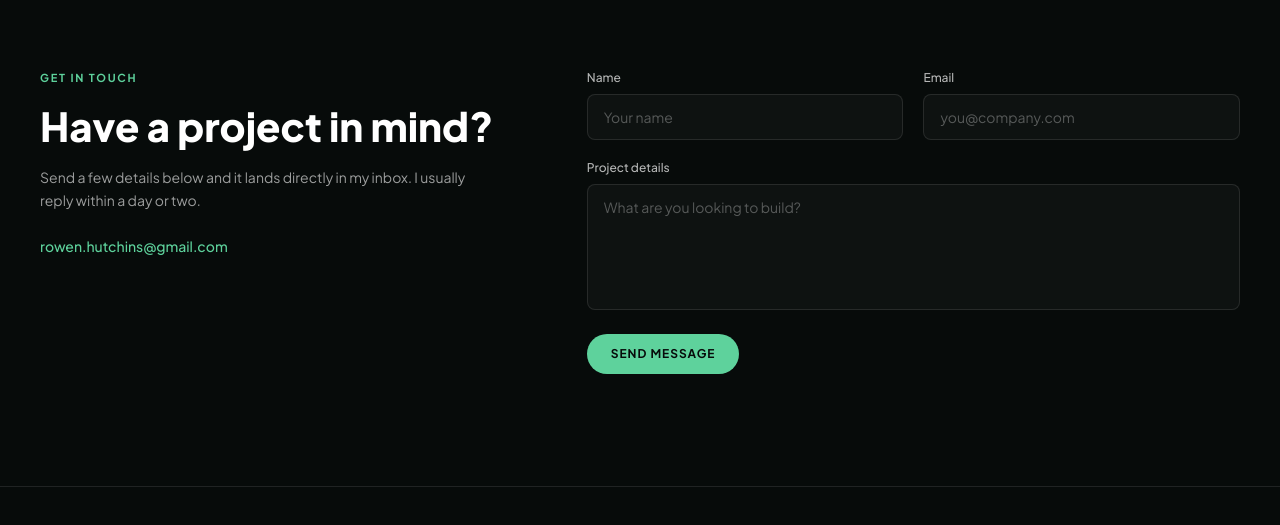
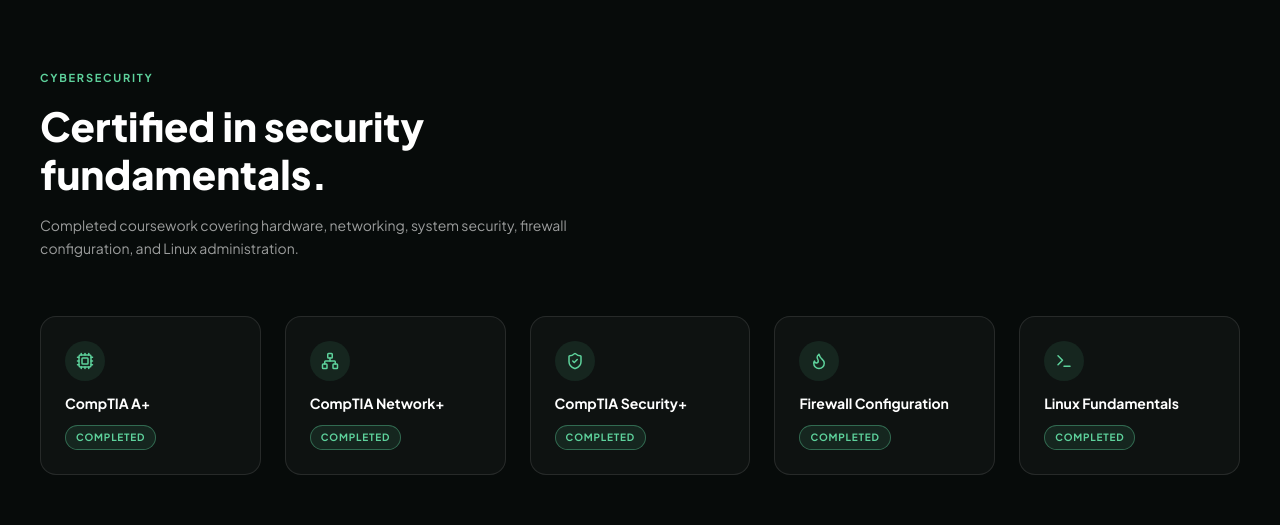
Before and after one commit to rowenhutchins-cmd/Portfolio, a Next.js app: page / in a window 1280 px wide. Shown: the part 1097-1622 px from the top of the page. Built offline with nearby package versions, Linux system fonts and the light colour scheme; no server answers.

Commit message:
made changes for cybersecurity paths and updated the resume/about/home

```diff
--- a/src/app/(site)/about/page.tsx
+++ b/src/app/(site)/about/page.tsx
@@ -48,9 +48,19 @@
 
 const skills = [
   { group: "Front-End", items: ["HTML", "CSS", "JavaScript", "React"] },
-  { group: "Back-End", items: ["Node.js", "Express (in progress)"] },
+  { group: "Back-End", items: ["Python"] },
   { group: "Databases", items: ["MySQL"] },
   { group: "Tools", items: ["Git", "GitHub"] },
+  {
+    group: "Security",
+    items: [
+      "CompTIA A+",
+      "CompTIA Network+",
+      "CompTIA Security+",
+      "Firewall configuration",
+      "Linux fundamentals",
+    ],
+  },
   {
     group: "Other",
     items: [
@@ -59,6 +69,14 @@
       "Inventory and logistics tracking software",
     ],
   },
+];
+
+const certifications = [
+  { name: "CompTIA A+", status: "Completed" },
+  { name: "CompTIA Network+", status: "Completed" },
+  { name: "CompTIA Security+", status: "Completed" },
+  { name: "Firewall Configuration", status: "Completed" },
+  { name: "Linux Fundamentals", status: "Completed" },
 ];
 
 const AboutPage = () => {
@@ -186,6 +204,30 @@
 
       <section className="border-t border-white/10 bg-ink py-20 lg:py-28">
         <div className="mx-auto max-w-7xl px-6 lg:px-10">
+          <h2 className="mb-10 text-heading-3 font-extrabold text-white lg:mb-14">
+            Certifications
+          </h2>
+
+          <div className="flex flex-col gap-6">
+            {certifications.map((cert) => (
+              <div
+                key={cert.name}
+                className="flex flex-wrap items-center justify-between gap-3 border-l border-white/10 pl-4"
+              >
+                <h3 className="text-base font-bold text-white">
+                  {cert.name}
+                </h3>
+                <span className="inline-flex w-fit items-center rounded-full border border-accent/40 bg-accent/10 px-2.5 py-1 text-[10px] font-bold uppercase tracking-[0.08em] text-accent">
+                  {cert.status}
+                </span>
+              </div>
+            ))}
+          </div>
+        </div>
+      </section>
+
+      <section className="border-t border-white/10 bg-ink py-20 lg:py-28">
+        <div className="mx-auto max-w-7xl px-6 lg:px-10">
           <h2 className="mb-6 text-heading-3 font-extrabold text-white">
             Education
           </h2>
--- a/src/app/(site)/page.tsx
+++ b/src/app/(site)/page.tsx
@@ -1,4 +1,5 @@
 import Contact from "@/components/Contact";
+import Certifications from "@/components/Home/Certifications";
 import Hero from "@/components/Home/Hero";
 import { Metadata } from "next";
 
@@ -12,6 +13,7 @@
   return (
     <>
       <Hero />
+      <Certifications />
       <Contact />
     </>
   );
--- a/src/app/(site)/resume/page.tsx
+++ b/src/app/(site)/resume/page.tsx
@@ -10,14 +10,27 @@
 
 const technicalSkills = [
   { label: "Front-End", value: "HTML/CSS, JavaScript, React" },
-  { label: "Back-End", value: "Node.js, Express (in progress)" },
+  { label: "Back-End", value: "Python" },
   { label: "Databases", value: "MySQL" },
   { label: "Tools", value: "Git, GitHub" },
+  {
+    label: "Security",
+    value:
+      "CompTIA A+, CompTIA Network+, CompTIA Security+, Firewall configuration, Linux fundamentals",
+  },
   {
     label: "Other",
     value:
       "Hardware and network troubleshooting, systems diagnostics, inventory and logistics tracking software",
   },
+];
+
+const certifications = [
+  "CompTIA A+",
+  "CompTIA Network+",
+  "CompTIA Security+",
+  "Firewall Configuration",
+  "Linux Fundamentals",
 ];
 
 const experience = [
@@ -141,6 +154,22 @@
           </div>
 
           <div>
+            <h2 className="mb-4 text-sm font-bold uppercase tracking-[0.08em] text-accent">
+              Certifications
+            </h2>
+            <div className="flex flex-wrap gap-2">
+              {certifications.map((cert) => (
+                <span
+                  key={cert}
+                  className="inline-flex items-center rounded-full border border-accent/40 bg-accent/10 px-3 py-1 text-xs font-bold uppercase tracking-[0.08em] text-accent"
+                >
+                  {cert}
+                </span>
+              ))}
+            </div>
+          </div>
+
+          <div>
             <h2 className="mb-3 text-sm font-bold uppercase tracking-[0.08em] text-accent">
               Projects
             </h2>
--- /dev/null
+++ b/src/components/Home/Certifications/index.tsx
@@ -0,0 +1,64 @@
+import { Cpu, Flame, Network, ShieldCheck, Terminal } from "lucide-react";
+
+const CERTIFICATIONS = [
+  {
+    icon: Cpu,
+    name: "CompTIA A+",
+  },
+  {
+    icon: Network,
+    name: "CompTIA Network+",
+  },
+  {
+    icon: ShieldCheck,
+    name: "CompTIA Security+",
+  },
+  {
+    icon: Flame,
+    name: "Firewall Configuration",
+  },
+  {
+    icon: Terminal,
+    name: "Linux Fundamentals",
+  },
+];
+
+const Certifications = () => {
+  return (
+    <section className="border-t border-white/10 bg-ink py-20 lg:py-28">
+      <div className="mx-auto max-w-7xl px-6 lg:px-10">
+        <div className="flex flex-col gap-4">
+          <span className="text-[11px] font-bold uppercase tracking-[0.16em] text-accent">
+            Cybersecurity
+          </span>
+          <h2 className="max-w-2xl text-heading-3 font-extrabold text-white">
+            Certified in security fundamentals.
+          </h2>
+          <p className="max-w-[60ch] text-sm leading-relaxed text-white/60">
+            Completed coursework covering hardware, networking, system
+            security, firewall configuration, and Linux administration.
+          </p>
+        </div>
+
+        <div className="mt-10 grid grid-cols-1 gap-6 sm:grid-cols-2 lg:mt-14 lg:grid-cols-5">
+          {CERTIFICATIONS.map(({ icon: Icon, name }) => (
+            <div
+              key={name}
+              className="flex flex-col gap-3 rounded-2xl border border-white/10 bg-white/[0.03] p-6"
+            >
+              <span className="inline-flex h-10 w-10 items-center justify-center rounded-full bg-accent/10 text-accent">
+                <Icon size={18} />
+              </span>
+              <h3 className="text-sm font-bold text-white">{name}</h3>
+              <span className="inline-flex w-fit items-center rounded-full border border-accent/40 bg-accent/10 px-2.5 py-1 text-[10px] font-bold uppercase tracking-[0.08em] text-accent">
+                Completed
+              </span>
+            </div>
+          ))}
+        </div>
+      </div>
+    </section>
+  );
+};
+
+export default Certifications;
```
Also changed, not shown: 2 other files (tests, documents, lock files or other folders).
